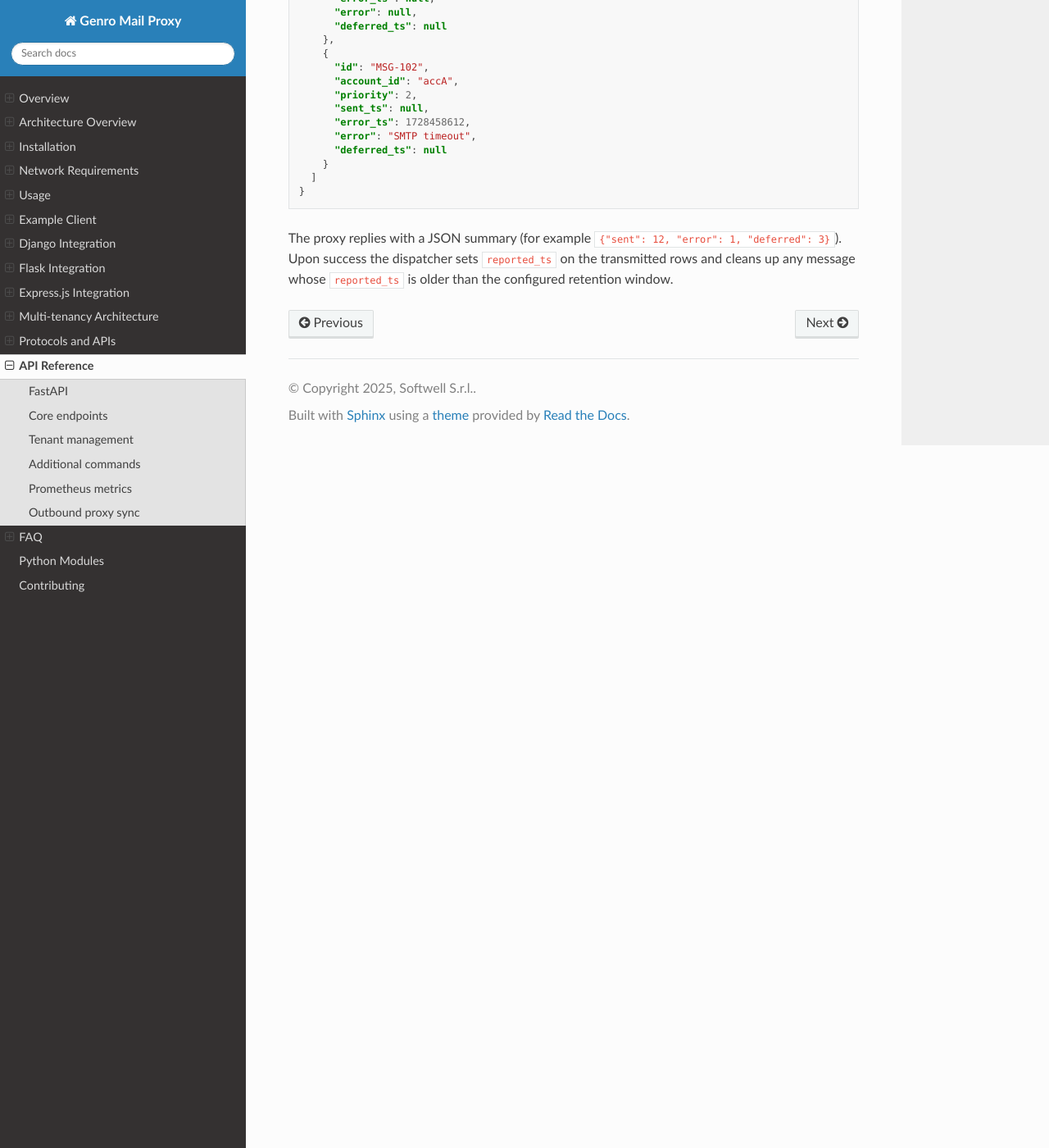
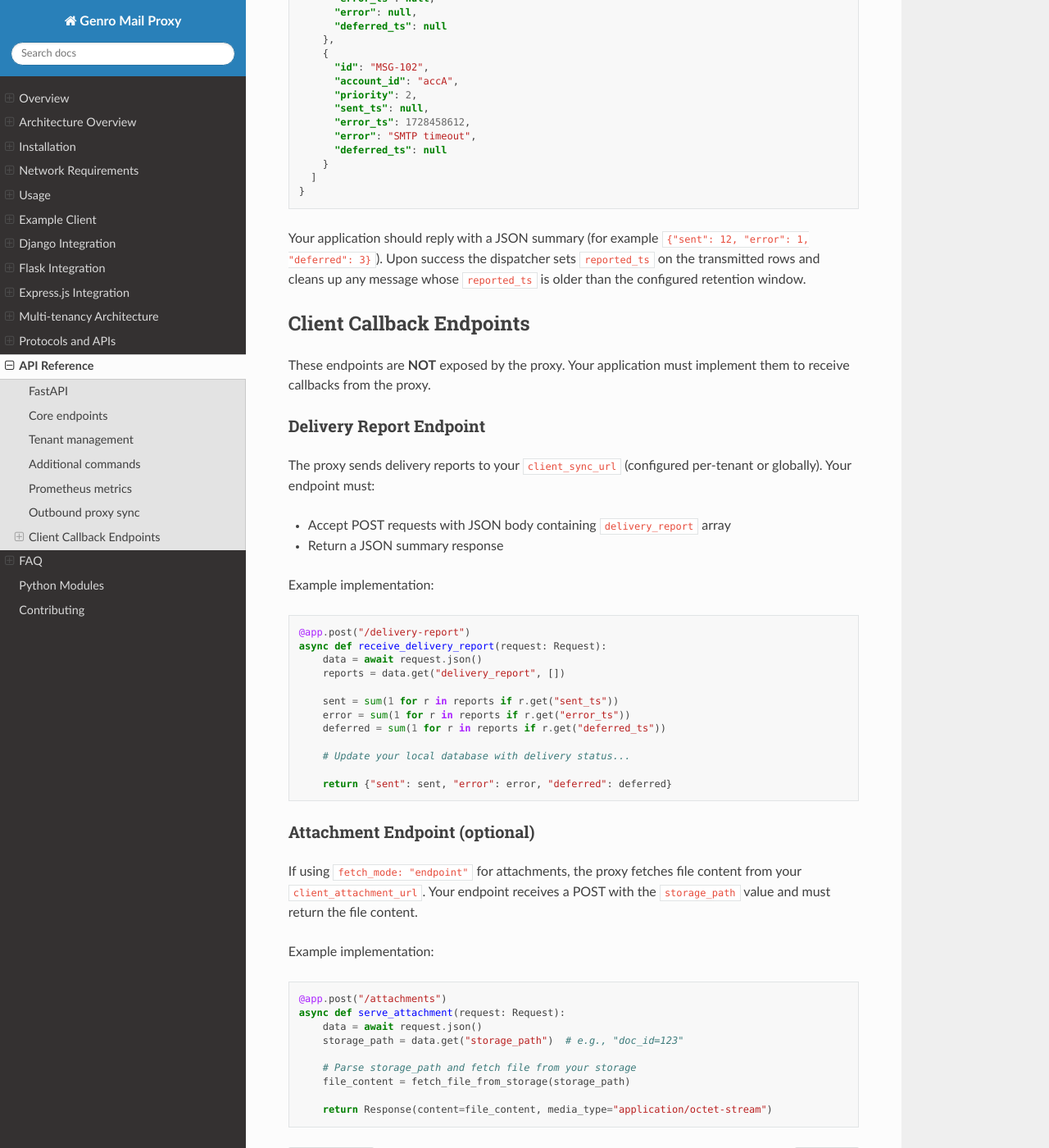
Before and after one commit to genropy/genro-mail-proxy, a Sphinx documentation site: the page built from docs/api_reference.rst, in a window 1280 px wide and 1400 px high, scrolled down 3689 px. Shown: the whole window at 82% size. Built offline with Sphinx 7.4.7 and the Read the Docs theme 3.1.0, drawn with Linux system fonts in a browser that asks for light colours; some of the changed text lies outside the part shown.

Commit message:
docs: clarify API endpoints and remove Genropy-specific paths
- Add "Client Callback Endpoints" section explaining endpoints the client
  must implement (delivery reports, attachments)
- Replace Genropy-specific path /email/mailproxy/mp_endpoint/proxy_sync
  with generic /delivery-report
- Update config reference from [server] api_token to GMP_API_TOKEN
- Change "Genropy" references to "your application"

Co-Authored-By: Claude Opus 4.5 <noreply@anthropic.com>

```diff
--- a/docs/api_reference.rst
+++ b/docs/api_reference.rst
@@ -173,8 +173,8 @@ Outbound proxy sync
 -------------------
 
 Besides REST endpoints that clients call, the service also issues a
-``POST`` request to the configured ``proxy_sync_url`` whenever there are
-delivery results to share with Genropy.  Example payload:
+``POST`` request to the configured ``client_sync_url`` whenever there are
+delivery results to share with your application.  Example payload:
 
 The payload contains the delivery results read from the ``messages`` table:
 
@@ -203,7 +203,60 @@ The payload contains the delivery results read from the ``messages`` table:
      ]
    }
 
-The proxy replies with a JSON summary (for example ``{"sent": 12, "error": 1, "deferred": 3}``).
-Upon success the dispatcher sets ``reported_ts`` on the transmitted rows and
-cleans up any message whose ``reported_ts`` is older than the configured
-retention window.
+Your application should reply with a JSON summary (for example
+``{"sent": 12, "error": 1, "deferred": 3}``). Upon success the dispatcher sets
+``reported_ts`` on the transmitted rows and cleans up any message whose
+``reported_ts`` is older than the configured retention window.
+
+Client Callback Endpoints
+-------------------------
+
+These endpoints are **NOT** exposed by the proxy. Your application must implement
+them to receive callbacks from the proxy.
+
+Delivery Report Endpoint
+^^^^^^^^^^^^^^^^^^^^^^^^
+
+The proxy sends delivery reports to your ``client_sync_url`` (configured per-tenant
+or globally). Your endpoint must:
+
+- Accept POST requests with JSON body containing ``delivery_report`` array
+- Return a JSON summary response
+
+Example implementation:
+
+.. code-block:: python
+
+   @app.post("/delivery-report")
+   async def receive_delivery_report(request: Request):
+       data = await request.json()
+       reports = data.get("delivery_report", [])
+
+       sent = sum(1 for r in reports if r.get("sent_ts"))
+       error = sum(1 for r in reports if r.get("error_ts"))
+       deferred = sum(1 for r in reports if r.get("deferred_ts"))
+
+       # Update your local database with delivery status...
+
+       return {"sent": sent, "error": error, "deferred": deferred}
+
+Attachment Endpoint (optional)
+^^^^^^^^^^^^^^^^^^^^^^^^^^^^^^
+
+If using ``fetch_mode: "endpoint"`` for attachments, the proxy fetches file content
+from your ``client_attachment_url``. Your endpoint receives a POST with the
+``storage_path`` value and must return the file content.
+
+Example implementation:
+
+.. code-block:: python
+
+   @app.post("/attachments")
+   async def serve_attachment(request: Request):
+       data = await request.json()
+       storage_path = data.get("storage_path")  # e.g., "doc_id=123"
+
+       # Parse storage_path and fetch file from your storage
+       file_content = fetch_file_from_storage(storage_path)
+
+       return Response(content=file_content, media_type="application/octet-stream")
--- a/docs/example_client.rst
+++ b/docs/example_client.rst
@@ -178,7 +178,7 @@ Integration Flow
    │ genro-mail-proxy │────────► SMTP Server
    └────────┬─────────┘
             │
-            │ 3. POST /email/mailproxy/mp_endpoint/proxy_sync
+            │ 3. POST /delivery-report (to your app)
             │    (delivery reports)
             │
             ▼
@@ -363,8 +363,8 @@ Step 4: Receive Delivery Reports
 
 .. code-block:: python
 
-   @app.post("/email/mailproxy/mp_endpoint/proxy_sync")
-   async def proxy_sync(request: Request):
+   @app.post("/delivery-report")
+   async def delivery_report(request: Request):
        """Handle delivery confirmations from mail service."""
        data = await request.json()
        reports = data.get('reports', [])
```
Also changed, not shown: other parts of docs/api_reference.rst (+1 -1 lines).
